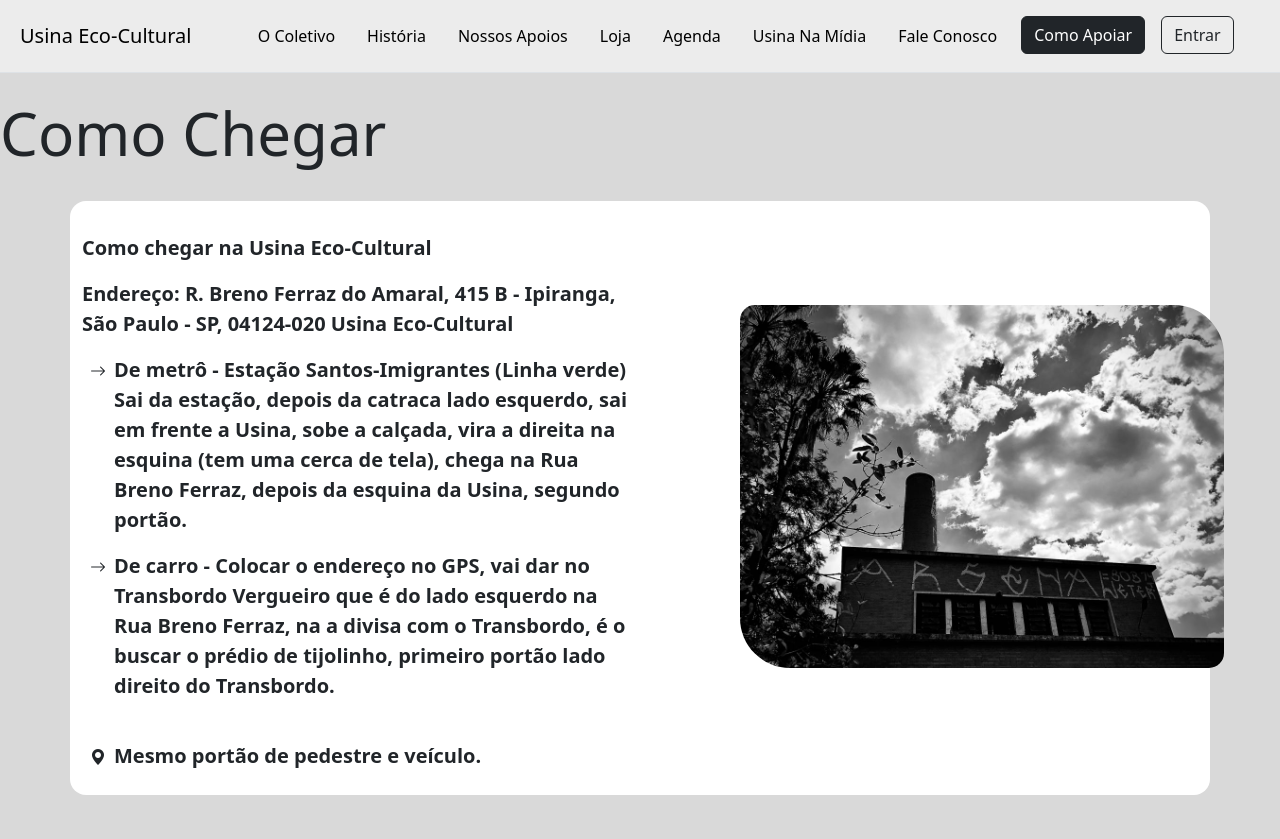
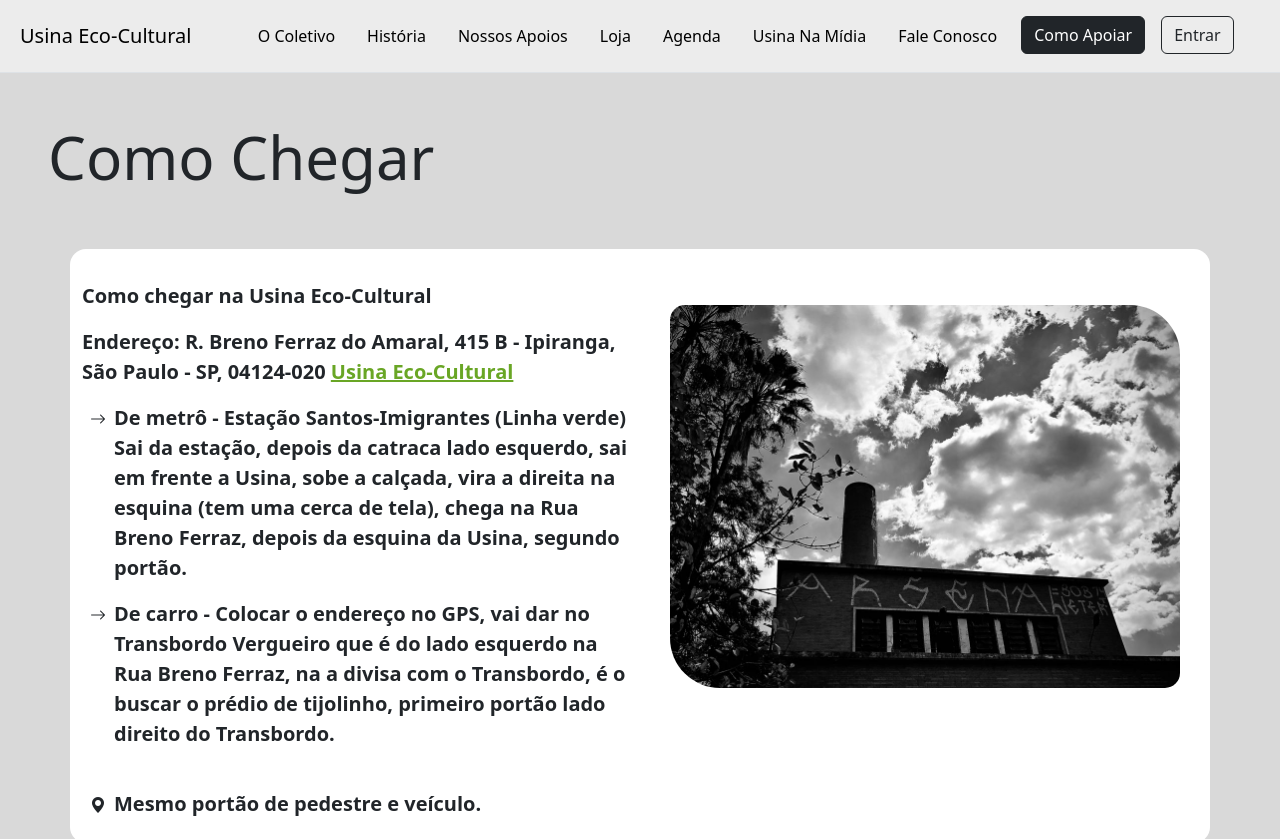
Before and after one commit to AlvarezGui/PII-2tri-2024, a website: page frontend/comochegar.html in a window 1280 px wide. Shown: the top 839 px of the page. Drawn offline with nearby package versions, Linux system fonts and the light colour scheme.

Commit message:
responsividade em apoiar e comochegar

```diff
--- a/frontend/comochegar.html
+++ b/frontend/comochegar.html
@@ -88,13 +88,13 @@
 
     <!-- main -->
     <main>
-        <h1 class="py-4">Como Chegar</h1>
+        <h1 class="p-5">Como Chegar</h1>
         <!-- painel -->
         <div class="container bg-white rounded-4 py-2">
             <div class="row">
-                <div class="col-6 pt-4">
+                <div class="col-lg-6 pt-4">
                     <p>Como chegar na Usina Eco-Cultural</p>
-                    <p>Endereço: R. Breno Ferraz do Amaral, 415 B - Ipiranga, São Paulo - SP, 04124-020 Usina Eco-Cultural</p>
+                    <p>Endereço: R. Breno Ferraz do Amaral, 415 B - Ipiranga, São Paulo - SP, 04124-020 <a href="https://www.google.com/maps/place/Usina+Eco-Cultural/@-23.5967102,-46.6239826,17z/data=!3m1!4b1!4m6!3m5!1s0x94ce5bf8fec09847:0x21fe6ebe5482bc4e!8m2!3d-23.5967151!4d-46.6214077!16s%2Fg%2F11thcgmpl_?entry=tts&shorturl=1" class="link-maps">Usina Eco-Cultural</a></p>
                     <div class="seta">
                         <i class="bi bi-arrow-right px-2 py-1"></i>
                         <p>De metrô - Estação Santos-Imigrantes (Linha verde) Sai da estação, depois da catraca lado esquerdo, sai em frente a Usina, sobe a calçada, vira a direita na esquina (tem uma cerca de tela), chega na Rua Breno Ferraz, depois da esquina da Usina, segundo portão.</p>
@@ -109,8 +109,8 @@
                         <p>Mesmo portão de pedestre e veículo.</p>
                     </div>
                 </div>
-                <div class="col-6 justify-content-center mt-5 py-5 img-como-chegar">
-                    <img src="./images/comochegar.jpeg" alt="" height="363" width="484" class="img-round">
+                <div class="col-lg-6 justify-content-center  py-5 img-como-chegar">
+                    <img src="./images/comochegar.jpeg" alt=""  class="img-round">
                 </div>
             </div>
 
--- a/frontend/css/styles.css
+++ b/frontend/css/styles.css
@@ -97,6 +97,8 @@ li.borderless {
 
 .img-round{
     border-radius: 15px 50px;
+    width: 100%;
+    height: auto;
 }
 
 .form-control {
@@ -111,5 +113,12 @@ li.borderless {
 }
 
 .img-como-chegar {
-    padding-left: 100px;
+    height: 435,6px;
+    width: 580,8px;
+    padding-left: 30px;
+    padding-right: 30px;
 }
+
+.link-maps{
+    color: #69A625;
+}
```
Also changed, not shown: frontend/apoiar.html (+9 -10 lines).
